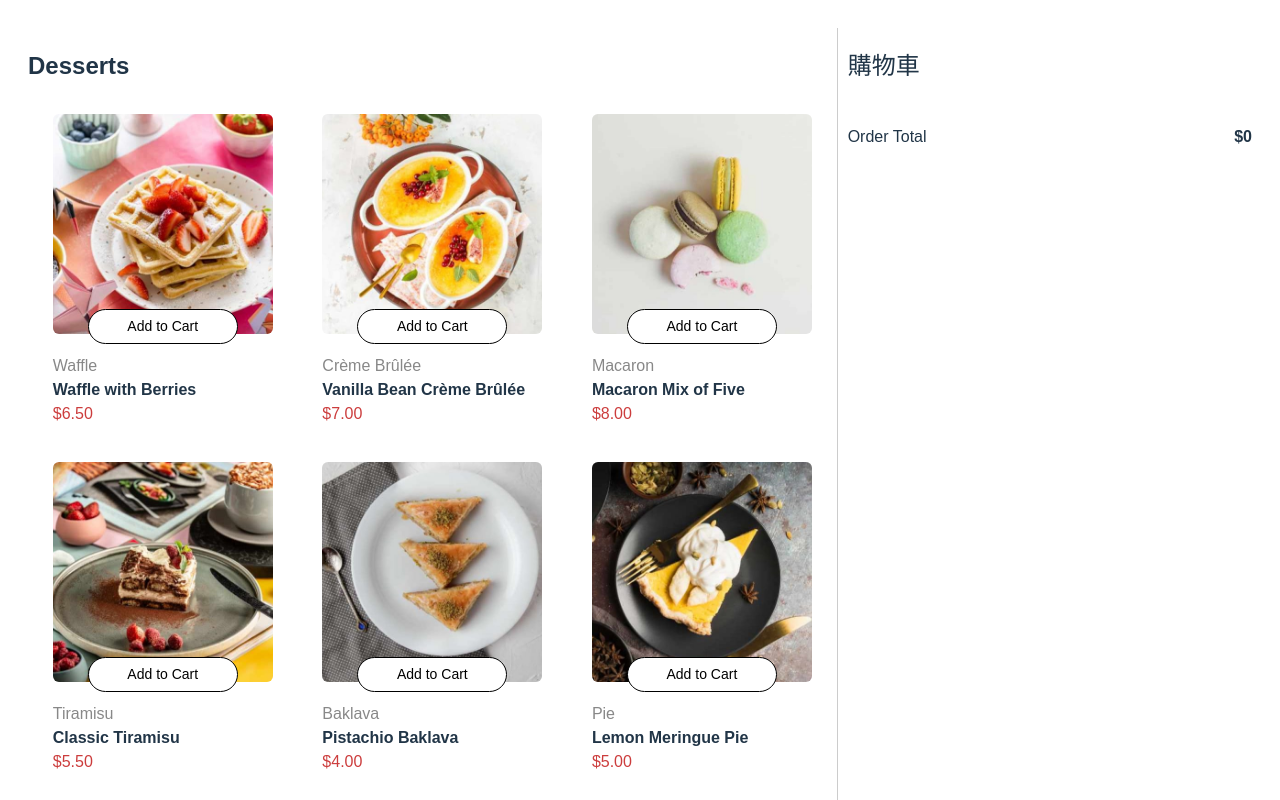
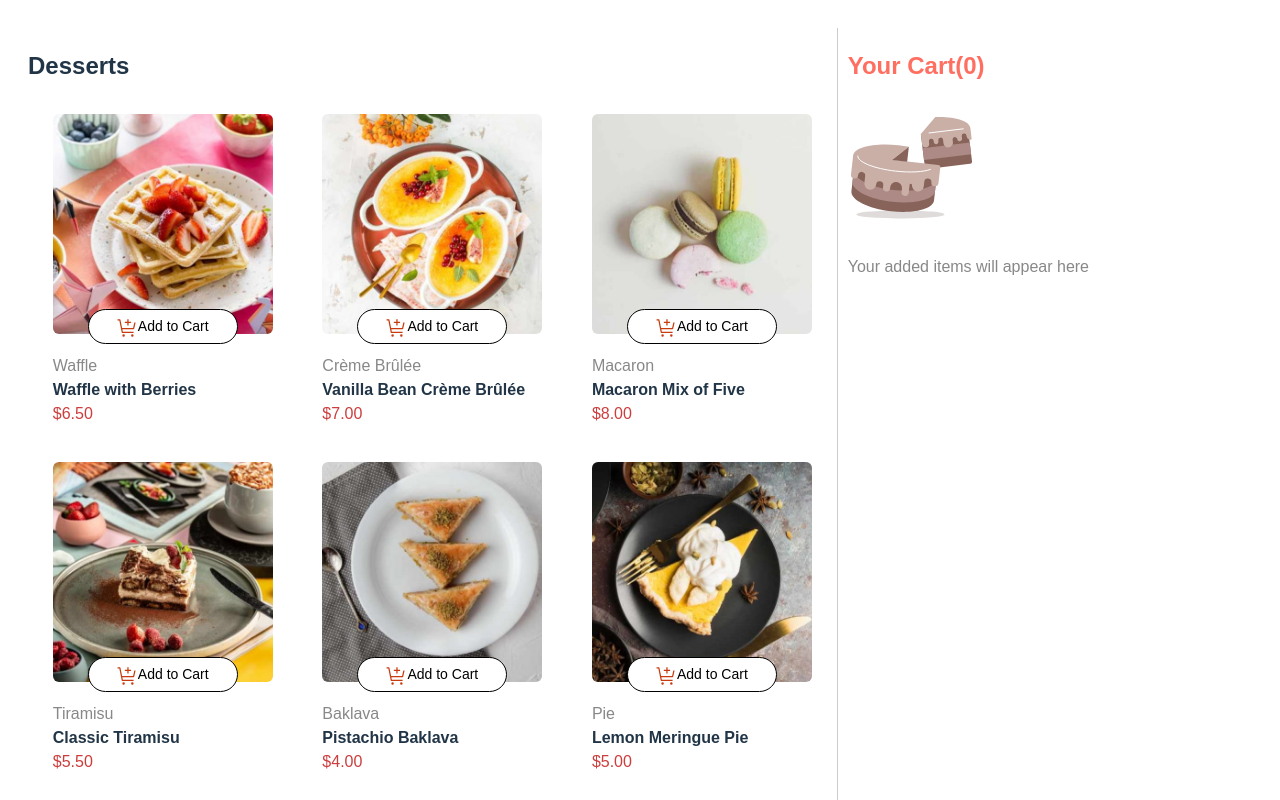
Before and after one commit to 152ling/Vue3_Dessert, a Vue app: page / in a window 1280 px wide. Shown: the top 800 px of the page. Built offline with nearby package versions, Linux system fonts and the light colour scheme.

Commit message:
modified:   index.html modified:   src/App.vue modified:   src/components/ProductList.vue modified:   src/style.css

```diff
--- a/index.html
+++ b/index.html
@@ -1,9 +1,14 @@
-<!doctype html>
+<!DOCTYPE html>
 <html lang="en">
   <head>
     <meta charset="UTF-8" />
     <link rel="icon" type="image/svg+xml" href="/vite.svg" />
     <meta name="viewport" content="width=device-width, initial-scale=1.0" />
+    <link
+      rel="stylesheet"
+      href="https://fonts.googleapis.com/css2?family=Material+Symbols+Outlined:opsz,wght,FILL,GRAD@20..48,100..700,0..1,-50..200"
+    />
+
     <title>Vite + Vue + TS</title>
   </head>
   <body>
--- a/src/App.vue
+++ b/src/App.vue
@@ -3,23 +3,36 @@
     <ProductList :products="products" :addToCart="addToCart" :decreaseQuantity="decreaseQuantity" :cart="cart"/>
 
     <div class="cart">
-      <h2>購物車</h2>
+      <h2 style="color:#ff6f61">Your Cart({{totalquantity}})</h2>
+      <!-- 顯示「空的購物車」畫面 -->
+      <div v-if="totalquantity === 0" style="color: #888;">
+        <img :src="emptycart" alt="emptycart">
+        <p>Your added items will appear here</p>
+      </div>
+
+      <!-- 顯示有商品的購物車列表 -->
+      <div v-else>
       <ul>
-        <li v-for="item in cart" :key="item.id">
-          {{ item.name }}
-          <div style="display:flex;gap:10px">
-            <p style="color:#ff6f61">{{ item.quantity }}x</p>
-            <p style="color:#72604d">@ ${{ item.price.toFixed(2) }}</p>
-            <p style="color:#533f2a">${{ item.price*item.quantity }}</p>
+        <li v-for="item in cart" :key="item.id" class="cart-item">
+          <div>
+            {{ item.name }}
+            <div style="display:flex;gap:10px">
+              <p style="color:#ff6f61">{{ item.quantity }}x</p>
+              <p style="color:#72604d">@ ${{ item.price.toFixed(2) }}</p>
+              <p style="color:#533f2a">${{ item.price*item.quantity }}</p>
+            </div>
           </div>
-
+          <div >
+            <button class="remove_icon" @click="removeFromCart(item)">
+              <svg width="10" height="10" fill="none" viewBox="0 0 10 10"><path fill="#CAAFA7" d="M8.375 9.375 5 6 1.625 9.375l-1-1L4 5 .625 1.625l1-1L5 4 8.375.625l1 1L6 5l3.375 3.375-1 1Z"/></svg>
+            </button></div>
         </li>
       </ul>
       <div class="cart-price" style="display: flex;justify-content: space-between;align-items: center;">
         <p>Order Total</p>
         <h4>${{ totalPrice }}</h4>
       </div>
-
+      </div>
     </div>
   </div>
 </template>
@@ -29,6 +42,7 @@ import { ref, computed } from 'vue'
 import ProductList from './components/ProductList.vue'
 import { products as productData } from './products.js'
 const products = ref(productData)
+import emptycart from '@/assets/images/illustration-empty-cart.svg'
 
 const cart = ref([])
 
@@ -48,10 +62,14 @@ const decreaseQuantity = (item) => {
       found.quantity -= 1
     } else {
       // 數量為 1 點減號時，移出購物車
-      const index = cart.findIndex(i => i.id === item.id)
-      cart.splice(index, 1)
+      const index = cart.value.findIndex(i => i.id === item.id)
+      cart.value.splice(index, 1)
     }
   }
+}
+const removeFromCart=(item)=>{
+  const index = cart.value.findIndex(i => i.id === item.id)
+  cart.value.splice(index, 1)
 }
 
 const getQuantity = (id) => {
@@ -61,6 +79,9 @@ const getQuantity = (id) => {
 
 const totalPrice = computed(() => {
   return cart.value.reduce((sum, item) => sum + item.price*item.quantity, 0)
+})
+const totalquantity = computed(() => {
+  return cart.value.reduce((sum, item) => sum + item.quantity, 0)
 })
 </script>
 
@@ -89,4 +110,17 @@ const totalPrice = computed(() => {
   list-style-type: none;
   padding: 0px;
 }
+.cart-item{
+  padding-top: 10px;
+  border-bottom: 1px solid gray;
+}
+.remove_icon{
+  height: 20px;
+  width: 20px;
+  border: 1.5px solid #CAAFA7 ;
+  background-color: transparent;
+  padding:0;
+  border-radius:50%;
+  cursor: pointer;
+}
 </style>
--- a/src/components/ProductList.vue
+++ b/src/components/ProductList.vue
@@ -14,11 +14,21 @@
               <source :srcset="item.image.mobile" media="(max-width: 767px)" />
               <img :src="item.image.thumbnail" :alt="item.name" class="product-image" />
             </picture>
-            <button v-if="getQuantity(item.id) === 0" class="image-btn" @click="addToCart(item)">Add to Cart</button>
+            <button v-if="getQuantity(item.id) === 0" class="image-btn" @click="addToCart(item)">
+              <img :src="icon_add_cart" alt="">
+              Add to Cart</button>
             <div v-else class="edit-btn">
-              <button @click="decreaseQuantity(item)">−</button>
+              <button @click="decreaseQuantity(item)">
+                <svg class="icon" viewBox="0 0 10 2" width="10" height="20" fill="currentColor">
+                  <path d="M0 .375h10v1.25H0V.375Z"/>
+                </svg>
+              </button>
               <span>{{ getQuantity(item.id) }}</span>
-              <button @click="addToCart(item)">＋</button>
+              <button @click="addToCart(item)">
+                <svg class="icon" width="10" height="11" fill="currentColor">
+                  <path d="M10 4.375H5.625V0h-1.25v4.375H0v1.25h4.375V10h1.25V5.625H10v-1.25Z"/>
+                </svg>
+              </button>
             </div>
           </div>
 
@@ -37,14 +47,8 @@
   </template>
 
   <script setup>
-
-  // defineProps({
-  //   products: Array,
-  //   addToCart: Function,
-  //   cart: Array
-  // })
   const { cart } = defineProps(['products', 'addToCart','decreaseQuantity','cart'])
-
+  import icon_add_cart from '@/assets/images/icon-add-to-cart.svg'
   const getQuantity = (id) => {
     if (!Array.isArray(cart)) return 0;
     const item = cart.find((i) => i.id === id);
@@ -83,12 +87,15 @@
     transform: translateX(-50%);
     width: 150px;
     height:35px;
+    display: flex;
+    justify-content: center;
     background-color: white;
     color: black;
     border: 1px solid black;
     border-radius: 30px;
     cursor: pointer;
     font-size: 14px;
+    padding: 0.6em 1.2em;
   }
   .image-btn:hover{
     border: 1px solid #ff6f61;
@@ -131,20 +138,29 @@
     color: white;
     border-radius: 30px;
     display: flex;
-    justify-content:center;
+    justify-content:space-evenly;
     align-items: center;
   }
-
   .edit-btn button {
     background-color: transparent;
-    border: 1px solid white;
+    border: 1.5px solid white;
     border-radius:50%;
     font-size: 18px;
     color: white;
     cursor: pointer;
-    line-height:35px;
+    height: 20px;
+    width: 20px;
+    line-height:20px;
+    text-align: center;
+    padding: 0;
+  }
+  .edit-btn button:hover{
+    background-color: white;
   }
 
+  .edit-btn button:hover .icon{
+    color:black;
+  }
   .edit-btn span {
     min-width: 20px;
     text-align: center;
--- a/src/style.css
+++ b/src/style.css
@@ -35,24 +35,20 @@ h1 {
   line-height: 1.1;
 }
 
-button {
-  border-radius: 8px;
-  border: 1px solid transparent;
-  padding: 0.6em 1.2em;
+/* button {
   font-size: 1em;
   font-weight: 500;
   font-family: inherit;
-  background-color: #1a1a1a;
   cursor: pointer;
   transition: border-color 0.25s;
-}
-button:hover {
+} */
+/* button:hover {
   border-color: #72604d;
 }
 button:focus,
 button:focus-visible {
   outline: 4px auto -webkit-focus-ring-color;
-}
+} */
 
 .card {
   padding: 2em;
@@ -73,7 +69,7 @@ button:focus-visible {
   a:hover {
     color: #747bff;
   }
-  button {
+  /* button {
     background-color: #f9f9f9;
-  }
+  } */
 }
```
